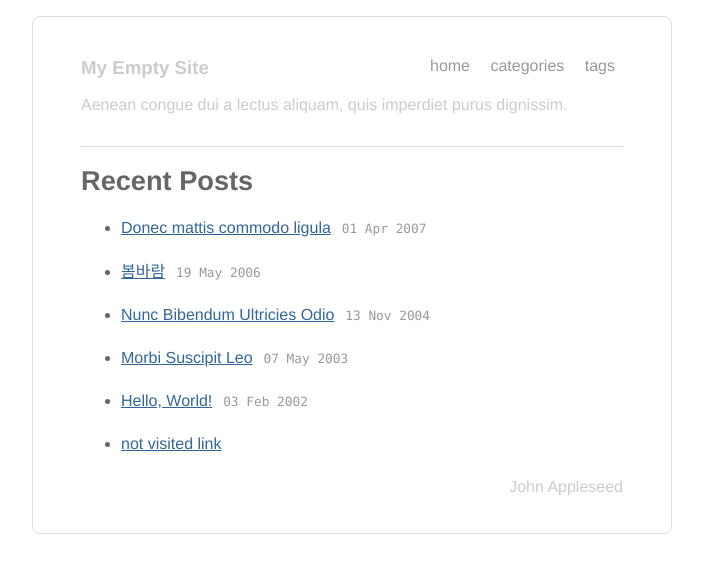
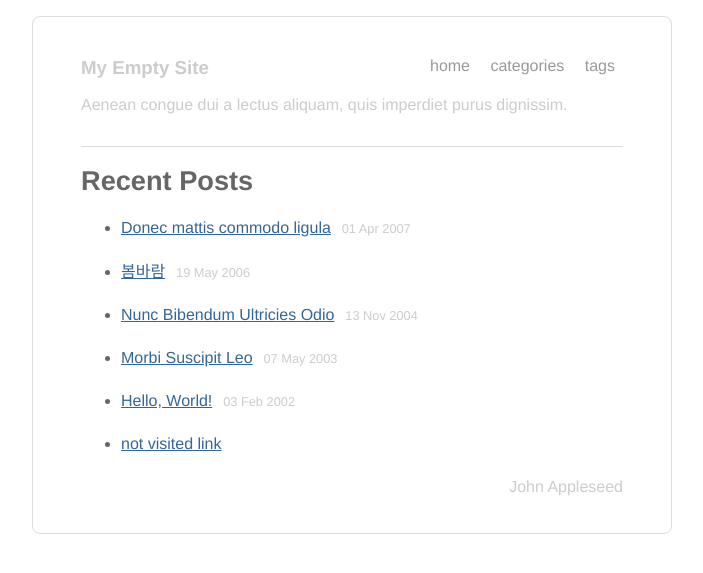
Before and after one commit to rakjin/empty-jekyll-site, a Jekyll site: the page built from index.md, in a window 1280 px wide. Shown: the top 573 px of the page, without its empty margins (288-991 px from the left). Built offline with Jekyll 4.4.1, drawn with Linux system fonts in a browser that asks for light colours.

Commit message:
(trivial) style for post date

```diff
--- a/_includes/link_to_post.html
+++ b/_includes/link_to_post.html
@@ -1,5 +1,5 @@
 
 <a href="{{ post.url }}">{{ post.title }}</a>
-<span class="post_date">
+<span class="post-date">
   {{ post.date | date_to_string }}
 </span>
--- a/res/base.css
+++ b/res/base.css
@@ -15,11 +15,10 @@ a:visited { color: #639; }
 h1 { font-size: 1.7em; }
 p { line-height: 1.7; }
 
-.post_date {
+.post-date {
 	margin-left: .5em;
-	font-family: Monaco, 'Courier New', monospace;
 	font-size: .8em;
-	color: #999;
+	color: #ccc;
 }
 
 .main {
```
